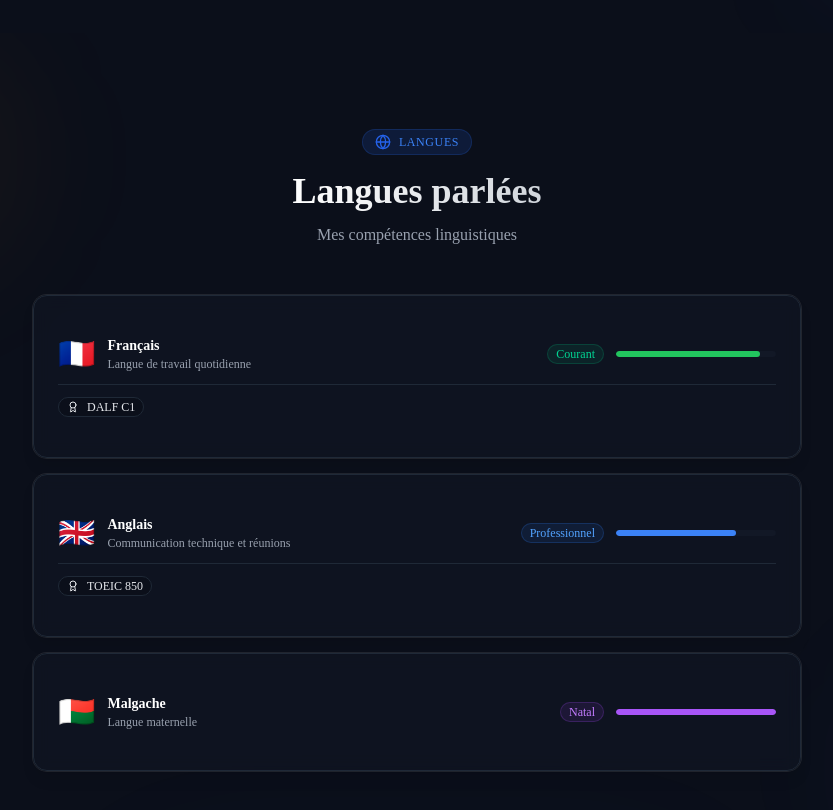
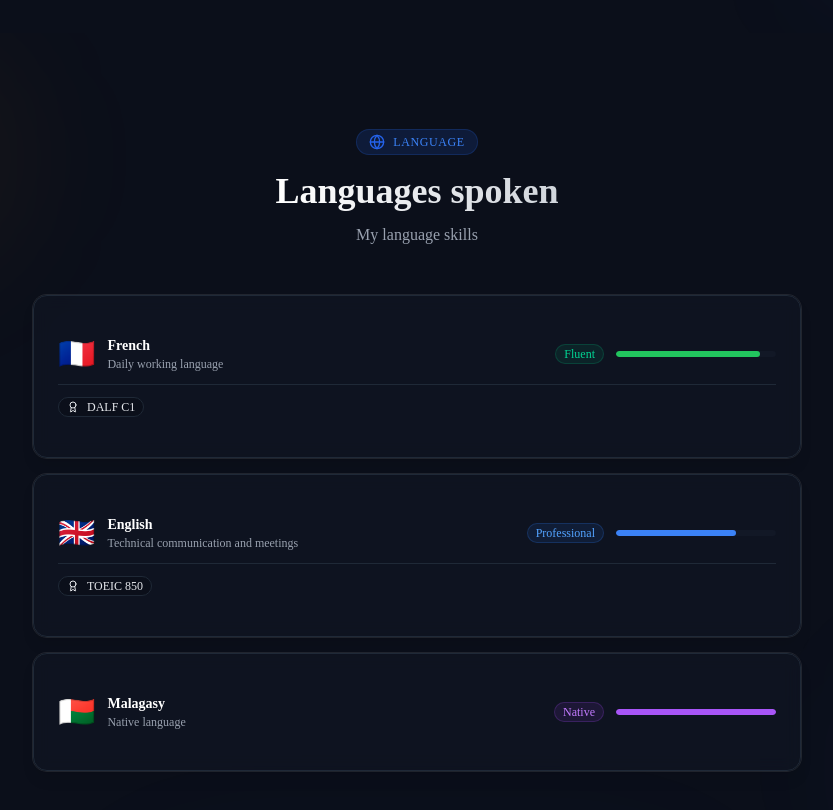
Before and after one commit to MahefaNant/portfolio-pro, a Next.js app: page /about in a window 1280 px wide. Shown: the part 6560-7370 px from the top of the page, without its empty margins (223-1056 px from the left). Built offline with nearby package versions, Linux system fonts and the light colour scheme; no server answers.

Commit message:
feat(translation): implement transalation in Language section

```diff
--- a/app/(public)/about/components/Languages.tsx
+++ b/app/(public)/about/components/Languages.tsx
@@ -7,43 +7,40 @@ import { useRef } from "react";
 import { Badge } from "@/components/ui/badge";
 import { Card, CardContent } from "@/components/ui/card";
 import { IconRenderer } from "@/components/ui/icon-renderer";
+import { useLocale } from "next-intl";
+import { useTranslations } from "use-intl";
 
 // Données des langues
 const languagesData = {
-  title: {
-    fr: "Langues parlées",
-    en: "Languages spoken",
-  },
-  subtitle: {
-    fr: "Mes compétences linguistiques",
-    en: "My language skills",
-  },
   languages: [
     {
-      name: "Français",
-      nativeName: "Français",
-      level: "Courant",
+      nameFr: "Français",
+      nameEn: "French",
+      levelFr: "Courant",
       levelEn: "Fluent",
       flag: "🇫🇷",
-      description: "Langue de travail quotidienne",
+      descriptionFr: "Langue de travail quotidienne",
+      descriptionEn: "Daily working language",
       certifications: ["DALF C1"],
     },
     {
-      name: "Anglais",
-      nativeName: "English",
-      level: "Professionnel",
+      nameFr: "Anglais",
+      nameEn: "English",
+      levelFr: "Professionnel",
       levelEn: "Professional",
       flag: "🇬🇧",
-      description: "Communication technique et réunions",
+      descriptionFr: "Communication technique et réunions",
+      descriptionEn: "Technical communication and meetings",
       certifications: ["TOEIC 850"],
     },
     {
-      name: "Malgache",
-      nativeName: "Malagasy",
-      level: "Natal",
+      nameFr: "Malgache",
+      nameEn: "Malagasy",
+      levelFr: "Natal",
       levelEn: "Native",
       flag: "🇲🇬",
-      description: "Langue maternelle",
+      descriptionFr: "Langue maternelle",
+      descriptionEn: "Native language",
       certifications: [],
     },
   ],
@@ -111,6 +108,7 @@ function LanguageCard({
   language: (typeof languagesData.languages)[0];
   index: number;
 }) {
+  const locale = useLocale();
   const ref = useRef(null);
   const isInView = useInView(ref, { once: true, amount: 0.2 });
 
@@ -131,20 +129,22 @@ function LanguageCard({
               <span className="text-3xl">{language.flag}</span>
               <div>
                 <h3 className="font-semibold text-gray-900 dark:text-white">
-                  {language.name}
+                  {locale === "fr" ? language.nameFr : language.nameEn}
                 </h3>
                 <p className="text-xs text-gray-500 dark:text-gray-400">
-                  {language.description}
+                  {locale === "fr"
+                    ? language.descriptionFr
+                    : language.descriptionEn}
                 </p>
               </div>
             </div>
 
             {/* Niveau et barre */}
             <div className="flex items-center gap-3">
-              <Badge className={getLevelColor(language.level)}>
-                {language.level}
+              <Badge className={getLevelColor(language.levelFr)}>
+                {locale === "fr" ? language.levelFr : language.levelEn}
               </Badge>
-              <LevelBar level={language.level} />
+              <LevelBar level={language.levelFr} />
             </div>
           </div>
 
@@ -172,6 +172,7 @@ function LanguageCard({
 }
 
 export function Languages() {
+  const t = useTranslations("About.Languages");
   const ref = useRef(null);
   const isInView = useInView(ref, { once: true, amount: 0.2 });
 
@@ -201,17 +202,15 @@ export function Languages() {
               className="h-3 w-3 sm:h-4 sm:w-4 text-[#2563EB]"
             />
             <span className="text-[10px] sm:text-xs font-medium text-[#2563EB] dark:text-[#3B82F6] uppercase tracking-wider">
-              Langues
+              {t("language")}
             </span>
           </div>
           <h2 className="text-2xl sm:text-3xl lg:text-4xl font-bold mb-3">
             <span className="bg-gradient-to-r from-gray-900 to-gray-700 dark:from-white dark:to-gray-300 bg-clip-text text-transparent">
-              {languagesData.title.fr}
+              {t("title")}
             </span>
           </h2>
-          <p className="text-gray-600 dark:text-gray-400">
-            {languagesData.subtitle.fr}
-          </p>
+          <p className="text-gray-600 dark:text-gray-400">{t("subtitle")}</p>
         </div>
 
         {/* Liste des langues */}
--- a/messages/en/about.json
+++ b/messages/en/about.json
@@ -32,6 +32,21 @@
       "title": "Professional experiences",
       "subtitle": "My journey through the years",
       "note": "More than 4 years of experience in web development"
+    },
+    "Education": {
+      "title": "Education",
+      "subtitle": "My academic background",
+      "note": "Continuous learning • Daily technological watch",
+      "degree": "Degrees",
+      "study": "Studies"
+    },
+    "Languages": {
+      "title": "Languages spoken",
+      "subtitle": "My language skills",
+      "language": "Language",
+      "level": "Level",
+      "description": "Description",
+      "certifications": "Certifications"
     }
   }
 }
--- a/messages/fr/about.json
+++ b/messages/fr/about.json
@@ -39,6 +39,10 @@
       "note": "Formation continue • Veille technologique quotidienne",
       "degree": "Diplômes",
       "study": "Études"
+    },
+    "Languages": {
+      "title": "Langues parlées",
+      "subtitle": "Mes compétences linguistiques"
     }
   }
 }
```
Also changed, not shown: 1 other file (tests, documents, lock files or other folders).
